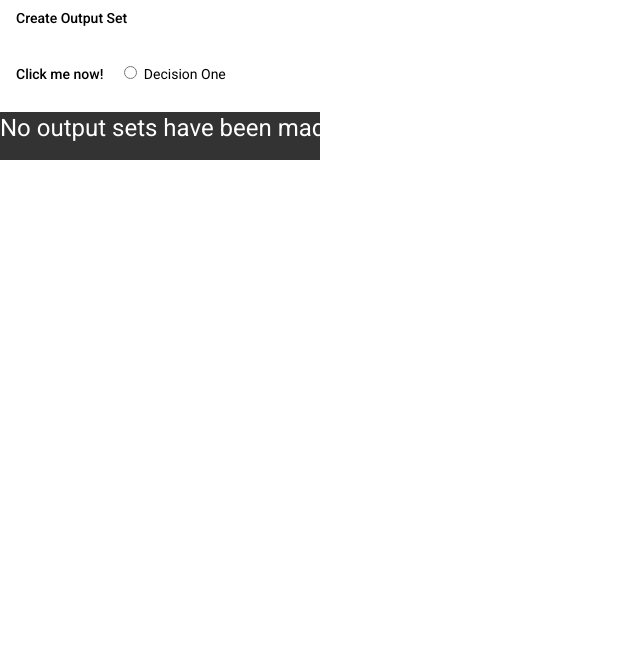
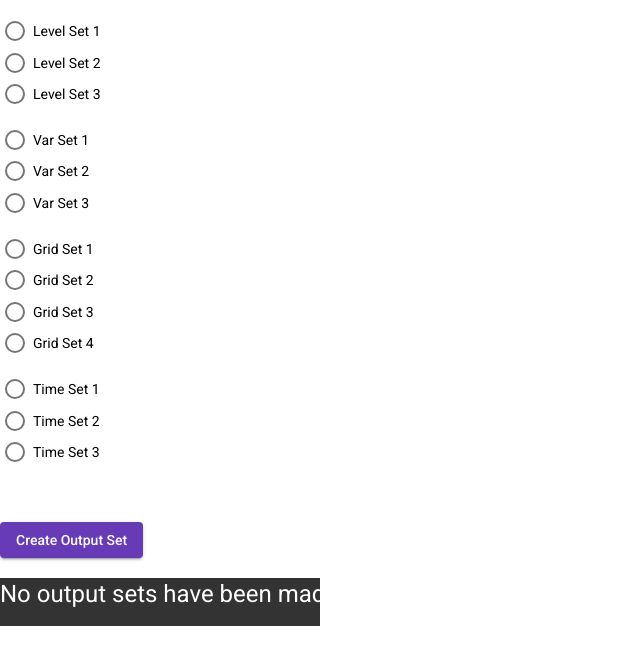
Before and after one commit to EricViscarra/PrepNep-Frontend, an Angular app: page / in a window 1280 px wide. Shown: the top 664 px of the page, without its empty margins (0-640 px from the left). Built offline with nearby package versions, Linux system fonts and the light colour scheme.

Commit message:
Short Working Version Done

```diff
--- a/angular.json
+++ b/angular.json
@@ -22,7 +22,7 @@
             "main": "src/main.ts",
             "polyfills": "src/polyfills.ts",
             "tsConfig": "tsconfig.app.json",
-            "aot": false,
+            "aot": true,
             "assets": [
               "src/favicon.ico",
               "src/assets"
@@ -46,7 +46,6 @@
               "sourceMap": false,
               "extractCss": true,
               "namedChunks": false,
-              "aot": true,
               "extractLicenses": true,
               "vendorChunk": false,
               "buildOptimizer": true,
--- a/src/app/app.component.html
+++ b/src/app/app.component.html
@@ -46,15 +46,68 @@ h1 {
   color: white;
 }
 
+.example-radio-group {
+  display: flex;
+  flex-direction: column;
+  margin: 15px 0;
+}
+
+.example-radio-button {
+  margin: 5px;
+}
+
 </style>
 </head>
 <body>
-  <button mat-button (click)="addOutputSet()"> Create Output Set</button>
+
+  <div>
+    <mat-radio-group
+    aria-labelledby="example-radio-group-label"
+    class="example-radio-group"
+    [(ngModel)]="pickedLevelSet">
+      <mat-radio-button class="example-radio-button" *ngFor="let levelSet of levelSets" [value]="levelSet">
+      {{levelSet}}
+      </mat-radio-button>
+    </mat-radio-group>
+  </div>
+
+  <div>
+    <mat-radio-group
+    aria-labelledby="example-radio-group-label"
+    class="example-radio-group"
+    [(ngModel)]="pickedVarSet">
+      <mat-radio-button class="example-radio-button" *ngFor="let varSet of varSets" [value]="varSet">
+      {{varSet}}
+      </mat-radio-button>
+    </mat-radio-group>
+  </div>
+
+  <div>
+    <mat-radio-group
+    aria-labelledby="example-radio-group-label"
+    class="example-radio-group"
+    [(ngModel)]="pickedGridSet">
+      <mat-radio-button class="example-radio-button" *ngFor="let gridSet of gridSets" [value]="gridSet">
+      {{gridSet}}
+      </mat-radio-button>
+    </mat-radio-group>
+  </div>
+
+  <div>
+    <mat-radio-group
+    aria-labelledby="example-radio-group-label"
+    class="example-radio-group"
+    [(ngModel)]="pickedTimeSet">
+      <mat-radio-button class="example-radio-button" *ngFor="let timeSet of timeSets" [value]="timeSet">
+      {{timeSet}}
+      </mat-radio-button>
+    </mat-radio-group>
+  </div>
+
   <br/>
   <br/>
-  <button mat-button>Click me now!</button>
 
-  <input type="radio"> Decision One
+  <button mat-raised-button color="primary" (click)="addOutputSet(pickedLevelSet, pickedVarSet, pickedGridSet, pickedTimeSet)">Create Output Set</button>
 
   <br/>
   <br/>
--- a/src/app/app.component.ts
+++ b/src/app/app.component.ts
@@ -9,9 +9,15 @@ export class AppComponent implements OnInit {
 
   title = 'PrepNep-Frontend';
 
-  outputSets : String[][] = [
-    //["Level set 1", "Var set 1", "Grid set 1", "Time set 1"]
-  ];
+  pickedLevelSet : string;
+  pickedVarSet : string;
+  pickedGridSet : string;
+  pickedTimeSet : string;
+  levelSets : String[] = ["Level Set 1", "Level Set 2", "Level Set 3"];
+  varSets : String[] = ["Var Set 1", "Var Set 2", "Var Set 3"];
+  gridSets : String[] = ["Grid Set 1", "Grid Set 2", "Grid Set 3", "Grid Set 4"];
+  timeSets : String[] = ["Time Set 1", "Time Set 2", "Time Set 3"];
+  outputSets : String[][] = [];
 
 
 
@@ -21,7 +27,7 @@ export class AppComponent implements OnInit {
   ngOnInit() {
   }
 
-  addOutputSet() {
-    this.outputSets.push(["Mandatory raob", "sonde vars", "1 x 1 regular", "Time Set 1"])
+  addOutputSet(levelSet, varSet, gridSet, timeSet) {
+    this.outputSets.push([levelSet, varSet, gridSet, timeSet])
   }
 }
--- a/tsconfig.app.json
+++ b/tsconfig.app.json
@@ -9,7 +9,7 @@
     "src/polyfills.ts"
   ],
   "include": [
-    "src/**/*.ts"
+    "src/**/*.d.ts"
   ],
   "exclude": [
     "src/test.ts",
```
Also changed, not shown: package.json (+17 -17 lines), src/app/app.module.ts (+6 -1 lines), 1 other file (tests, documents, lock files or other folders).
